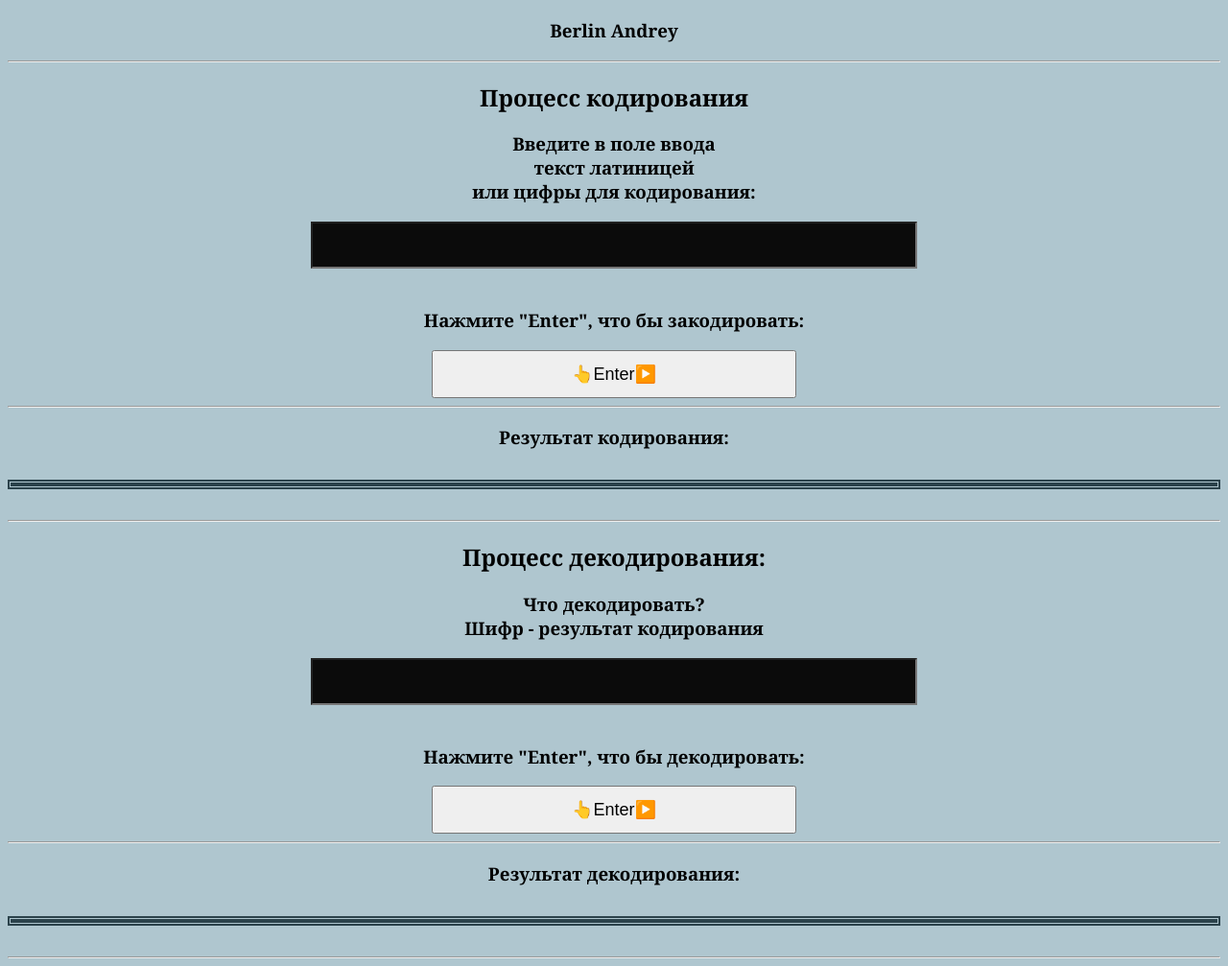
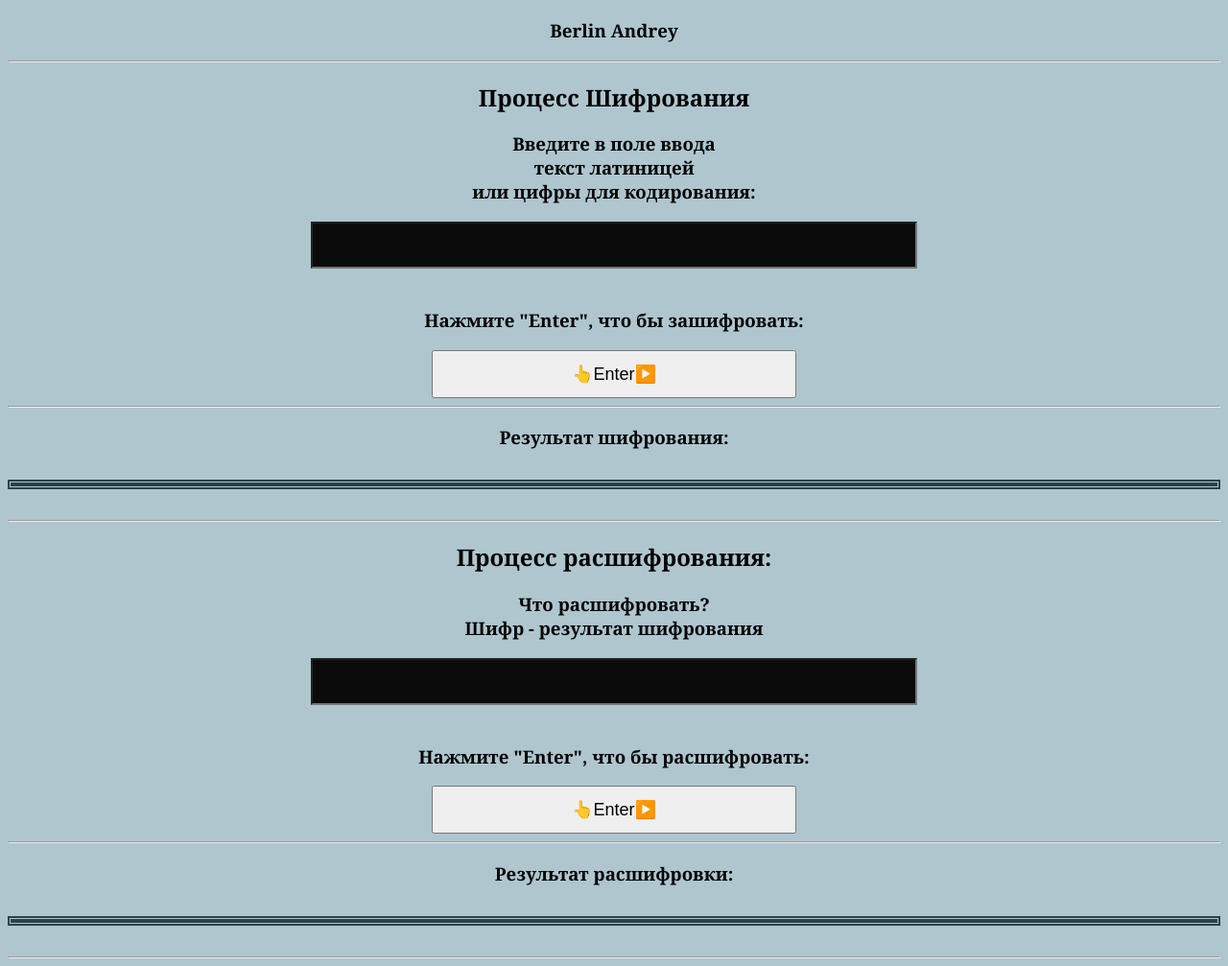
Before and after one commit to Andrey-Berlin/cipher-machine-, a plain HTML site: page index.html in a window 1280 px wide. Shown: the part 67-1074 px from the top of the page at 96% size. Drawn offline with Linux system fonts and the light colour scheme.

Commit message:
Update index.html

```diff
--- a/index.html
+++ b/index.html
@@ -16,7 +16,7 @@
   <section>
 
  <hr />
- <h2>Процесс кодирования</h2>
+ <h2>Процесс Шифрования</h2>
 
  <h3>Введите в поле ввода<br>текст латиницей<br> или цифры для кодирования:</h3>
 
@@ -24,11 +24,11 @@
 
  <br>
  <br>
-  <h3>Нажмите "Enter", что бы закодировать:</h3>
+  <h3>Нажмите "Enter", что бы зашифровать:</h3>
 
  <button type="button" id="enter_encode">👆Enter▶️</button>
  <hr />
- <h3>Результат кодирования:</h3>
+ <h3>Результат шифрования:</h3>
 
   <p id = "out_code">
 
@@ -36,20 +36,20 @@
  <hr>
 
 
-  <h2>Процесс декодирования:</h2>
+  <h2>Процесс расшифрования:</h2>
 
- <h3>Что декодировать?<br>Шифр - результат кодирования</h3>
+ <h3>Что расшифровать?<br>Шифр - результат шифрования</h3>
 
   <input type="text" id = "decode" value="">
 
  <br>
  <br>
-  <h3>Нажмите "Enter", что бы декодировать:</h3>
+  <h3>Нажмите "Enter", что бы расшифровать:</h3>
 
 
  <button type="button" id="enter_decode">👆Enter▶️</button>
  <hr />
- <h3>Результат декодирования:</h3>
+ <h3>Результат расшифровки:</h3>
   <p id = "out_decode">
 
   </p>
```
